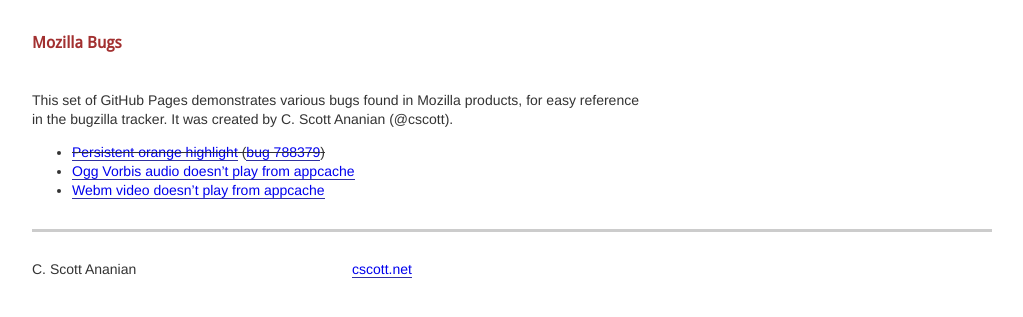
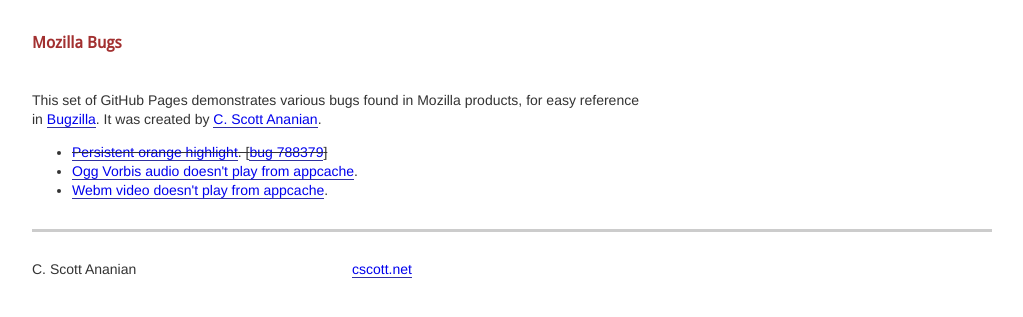
Before and after one commit to cscott/mozbugs, a Jekyll site: the page built from index.html, in a window 1280 px wide. Shown: the top 317 px of the page, without its empty margins (128-1151 px from the left). Built offline with Jekyll 4.4.1, drawn with Linux system fonts in a browser that asks for light colours; some of the changed lines change nothing that is shown.

Commit message:
Fix strike-through formatting.

```diff
--- a/_layouts/default.html
+++ b/_layouts/default.html
@@ -18,7 +18,7 @@
 {% endif %}
 </header>
 <div class="clear"></div>
-<section class="grid_8 alpha omega">
+<section class="grid_8 alpha omega main">
 {{ content }}
 </section>
 <div class="clear"></div>
--- a/css/screen.css
+++ b/css/screen.css
@@ -113,3 +113,7 @@
 {
   list-style-type: none;
 }
+
+.main .fixed {
+  text-decoration: line-through;
+}
--- /dev/null
+++ b/index.html
@@ -0,0 +1,21 @@
+---
+title: mozbugs
+layout: default
+---
+<p>
+This set of GitHub Pages demonstrates various bugs found in Mozilla
+products, for easy reference in
+<a href="https://bugzilla.mozilla.org/">Bugzilla</a>.
+It was created by
+<a href="http://cscott.net">C. Scott Ananian</a>.
+</p>
+
+<ul>
+<li class="fixed"><a href="788379/">Persistent orange highlight</a>.
+  [<a href="https://bugzilla.mozilla.org/show_bug.cgi?id=788379">bug 788379</a>]
+</li>
+<li><a href="audiobug/">Ogg Vorbis audio doesn't play from appcache</a>.
+</li>
+<li><a href="videobug/">Webm video doesn't play from appcache</a>.
+</li>
+</ul>
--- a/index.md
+++ /dev/null
@@ -1,9 +0,0 @@
----
-title: mozbugs
-layout: default
----
-This set of GitHub Pages demonstrates various bugs found in Mozilla products, for easy reference in the bugzilla tracker.  It was created by C. Scott Ananian (@cscott).
-
-* <del>[Persistent orange highlight](788379/) ([bug 788379](https://bugzilla.mozilla.org/show_bug.cgi?id=788379))</del>
-* [Ogg Vorbis audio doesn't play from appcache](audiobug/)
-* [Webm video doesn't play from appcache](videobug/)
```
